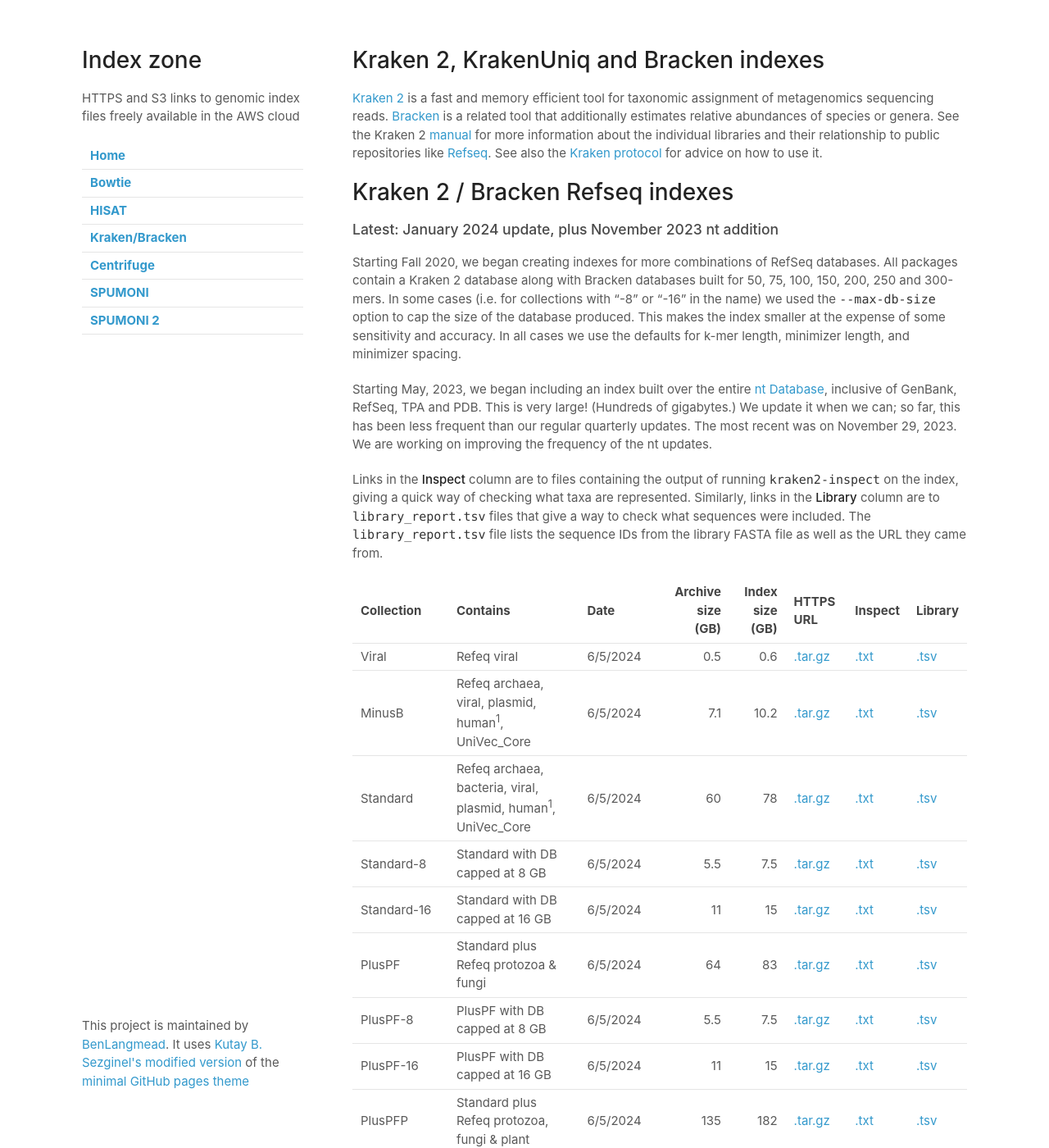
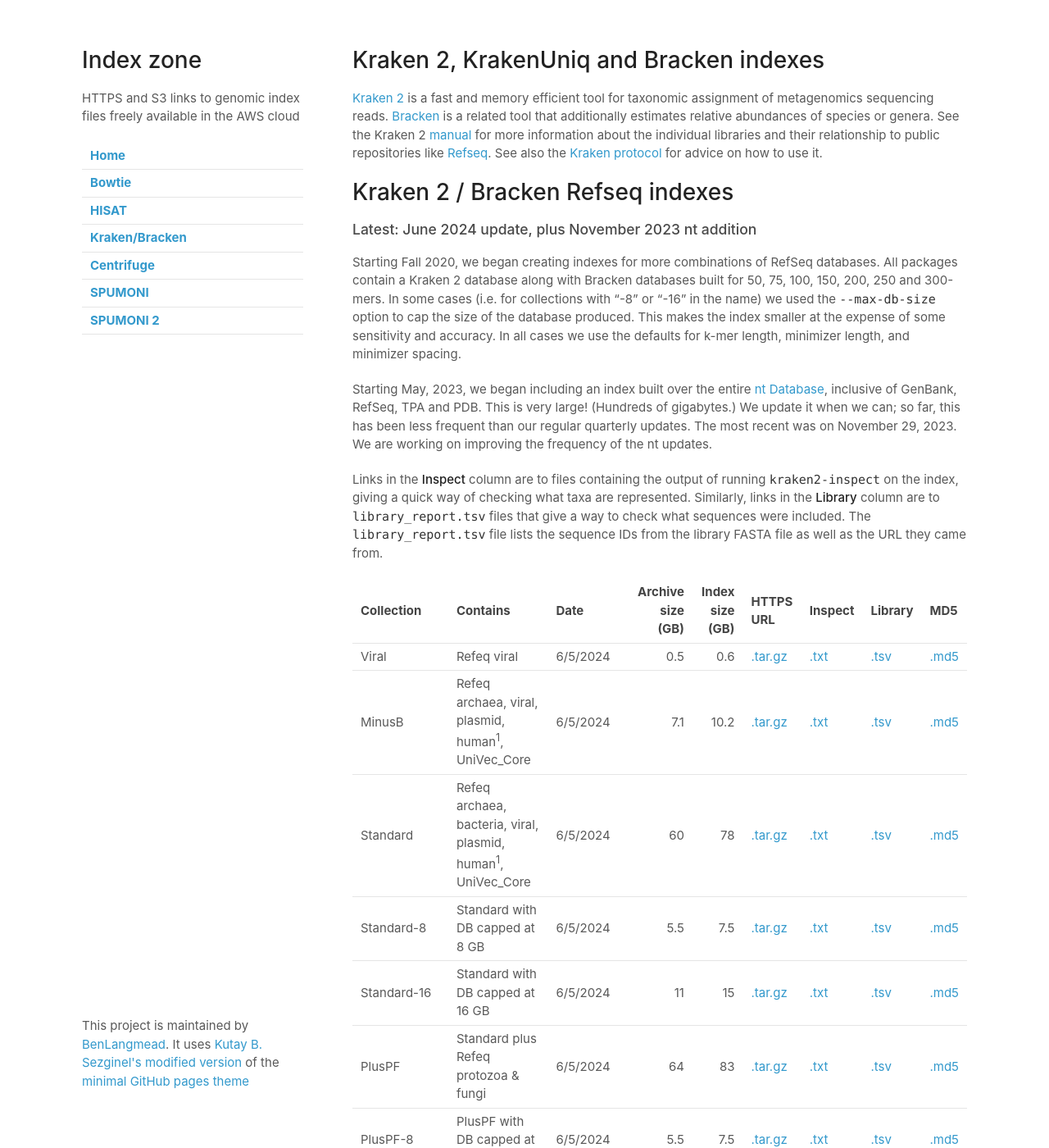
Before and after one commit to BenLangmead/aws-indexes, a Jekyll site: the page built from docs/k2.md, in a window 1280 px wide and 1400 px high. Shown: the whole window at 82% size. Built offline with Jekyll 4.4.1, drawn with Linux system fonts in a browser that asks for light colours; our own code applies the rules of GitHub Pages for plain Markdown files; some of the changed text lies outside the part shown.

Commit message:
added md5s

```diff
--- a/docs/k2.md
+++ b/docs/k2.md
@@ -6,7 +6,7 @@
 
 # Kraken 2 / Bracken Refseq indexes
 
-### Latest: January 2024 update, plus November 2023 nt addition
+### Latest: June 2024 update, plus November 2023 nt addition
 
 Starting Fall 2020, we began creating indexes for more combinations of RefSeq databases.
 All packages contain a Kraken 2 database along with Bracken databases built for 50, 75, 100, 150, 200, 250 and 300-mers.
@@ -20,21 +20,21 @@
 
 <div class="datatable-begin"></div>
 
-Collection             | Contains                                                                | Date       | Archive size (GB) | Index size (GB) | HTTPS URL                          | Inspect                                 | Library                                 |
----------------------- |-------------------------------------------------------------------------|------------|------------------:|----------------:|------------------------------------|-----------------------------------------|-----------------------------------------|
-Viral                  | Refeq viral                                                             | 6/5/2024   |               0.5 |             0.6 | [.tar.gz][k2_viral_20240605]       | [.txt][k2_viral_20240605_inspect]       | [.tsv][k2_viral_20240605_library]       |
-MinusB                 | Refeq archaea, viral, plasmid, human<sup>1</sup>, UniVec_Core           | 6/5/2024   |               7.1 |            10.2 | [.tar.gz][k2_minusb_20240605]      | [.txt][k2_minusb_20240605_inspect]      | [.tsv][k2_minusb_20240605_library]      |
-Standard               | Refeq archaea, bacteria, viral, plasmid, human<sup>1</sup>, UniVec_Core | 6/5/2024   |                60 |              78 | [.tar.gz][k2_standard_20240605]    | [.txt][k2_standard_20240605_inspect]    | [.tsv][k2_standard_20240605_library]    |
-Standard-8             | Standard with DB capped at 8 GB                                         | 6/5/2024   |               5.5 |             7.5 | [.tar.gz][k2_standard_8_20240605]  | [.txt][k2_standard_8_20240605_inspect]  | [.tsv][k2_standard_8_20240605_library]  |
-Standard-16            | Standard with DB capped at 16 GB                                        | 6/5/2024   |                11 |              15 | [.tar.gz][k2_standard_16_20240605] | [.txt][k2_standard_16_20240605_inspect] | [.tsv][k2_standard_16_20240605_library] |
-PlusPF                 | Standard plus Refeq protozoa & fungi                                    | 6/5/2024   |                64 |              83 | [.tar.gz][k2_pluspf_20240605]      | [.txt][k2_pluspf_20240605_inspect]      | [.tsv][k2_pluspf_20240605_library]      |
-PlusPF-8               | PlusPF with DB capped at 8 GB                                           | 6/5/2024   |               5.5 |             7.5 | [.tar.gz][k2_pluspf_8_20240605]    | [.txt][k2_pluspf_8_20240605_inspect]    | [.tsv][k2_pluspf_8_20240605_library]    |
-PlusPF-16              | PlusPF with DB capped at 16 GB                                          | 6/5/2024   |                11 |              15 | [.tar.gz][k2_pluspf_16_20240605]   | [.txt][k2_pluspf_16_20240605_inspect]   | [.tsv][k2_pluspf_16_20240605_library]   |
-PlusPFP                | Standard plus Refeq protozoa, fungi & plant                             | 6/5/2024   |               135 |             182 | [.tar.gz][k2_pluspfp_20240605]     | [.txt][k2_pluspfp_20240605_inspect]     | [.tsv][k2_pluspfp_20240605_library]     |
-PlusPFP-8              | PlusPFP with DB capped at 8 GB                                          | 6/5/2024   |               5.1 |             7.5 | [.tar.gz][k2_pluspfp_8_20240605]   | [.txt][k2_pluspfp_8_20240605_inspect]   | [.tsv][k2_pluspfp_8_20240605_library]   |
-PlusPFP-16             | PlusPFP with DB capped at 16 GB                                         | 6/5/2024   |                11 |              15 | [.tar.gz][k2_pluspfp_16_20240605]  | [.txt][k2_pluspfp_16_20240605_inspect]  | [.tsv][k2_pluspfp_16_20240605_library]  |
-EuPathDB46<sup>2</sup> | Eukaryotic pathogen genomes with contaminants removed                   | 4/18/2023  |               8.4 |              11 | [.tar.gz][k2_eupathdb_20230418]    | [.txt][k2_eupathdb_20230418_inspect]    | N/A                                     |
-nt Database            | Very large collection, inclusive of GenBank, RefSeq, TPA and PDB        | 11/29/2023 |               550 |             710 | [.tar.gz][k2_nt_20231129]          | [.txt][k2_nt_20231129_inspect]          | [.tsv][k2_nt_20231129_library]          |
+Collection             | Contains                                                                | Date       | Archive size (GB) | Index size (GB) | HTTPS URL                          | Inspect                                 | Library                                 | MD5                                 |
+---------------------- |-------------------------------------------------------------------------|------------|------------------:|----------------:|------------------------------------|-----------------------------------------|-----------------------------------------| ----------------------------------- |
+Viral                  | Refeq viral                                                             | 6/5/2024   |               0.5 |             0.6 | [.tar.gz][k2_viral_20240605]       | [.txt][k2_viral_20240605_inspect]       | [.tsv][k2_viral_20240605_library]       | [.md5][k2_viral_20240605_md5]       |
+MinusB                 | Refeq archaea, viral, plasmid, human<sup>1</sup>, UniVec_Core           | 6/5/2024   |               7.1 |            10.2 | [.tar.gz][k2_minusb_20240605]      | [.txt][k2_minusb_20240605_inspect]      | [.tsv][k2_minusb_20240605_library]      | [.md5][k2_minusb_20240605_md5]      |
+Standard               | Refeq archaea, bacteria, viral, plasmid, human<sup>1</sup>, UniVec_Core | 6/5/2024   |                60 |              78 | [.tar.gz][k2_standard_20240605]    | [.txt][k2_standard_20240605_inspect]    | [.tsv][k2_standard_20240605_library]    | [.md5][k2_standard_20240605_md5]    |
+Standard-8             | Standard with DB capped at 8 GB                                         | 6/5/2024   |               5.5 |             7.5 | [.tar.gz][k2_standard_8_20240605]  | [.txt][k2_standard_8_20240605_inspect]  | [.tsv][k2_standard_8_20240605_library]  | [.md5][k2_standard_8_20240605_md5]  |
+Standard-16            | Standard with DB capped at 16 GB                                        | 6/5/2024   |                11 |              15 | [.tar.gz][k2_standard_16_20240605] | [.txt][k2_standard_16_20240605_inspect] | [.tsv][k2_standard_16_20240605_library] | [.md5][k2_standard_16_20240605_md5] |
+PlusPF                 | Standard plus Refeq protozoa & fungi                                    | 6/5/2024   |                64 |              83 | [.tar.gz][k2_pluspf_20240605]      | [.txt][k2_pluspf_20240605_inspect]      | [.tsv][k2_pluspf_20240605_library]      | [.md5][k2_pluspf_20240605_md5]      |
+PlusPF-8               | PlusPF with DB capped at 8 GB                                           | 6/5/2024   |               5.5 |             7.5 | [.tar.gz][k2_pluspf_8_20240605]    | [.txt][k2_pluspf_8_20240605_inspect]    | [.tsv][k2_pluspf_8_20240605_library]    | [.md5][k2_pluspf_8_20240605_md5]    |
+PlusPF-16              | PlusPF with DB capped at 16 GB                                          | 6/5/2024   |                11 |              15 | [.tar.gz][k2_pluspf_16_20240605]   | [.txt][k2_pluspf_16_20240605_inspect]   | [.tsv][k2_pluspf_16_20240605_library]   | [.md5][k2_pluspf_16_20240605_md5]   |
+PlusPFP                | Standard plus Refeq protozoa, fungi & plant                             | 6/5/2024   |               135 |             182 | [.tar.gz][k2_pluspfp_20240605]     | [.txt][k2_pluspfp_20240605_inspect]     | [.tsv][k2_pluspfp_20240605_library]     | [.md5][k2_pluspfp_20240605_md5]     |
+PlusPFP-8              | PlusPFP with DB capped at 8 GB                                          | 6/5/2024   |               5.1 |             7.5 | [.tar.gz][k2_pluspfp_8_20240605]   | [.txt][k2_pluspfp_8_20240605_inspect]   | [.tsv][k2_pluspfp_8_20240605_library]   | [.md5][k2_pluspfp_8_20240605_md5]   |
+PlusPFP-16             | PlusPFP with DB capped at 16 GB                                         | 6/5/2024   |                11 |              15 | [.tar.gz][k2_pluspfp_16_20240605]  | [.txt][k2_pluspfp_16_20240605_inspect]  | [.tsv][k2_pluspfp_16_20240605_library]  | [.md5][k2_pluspfp_16_20240605_md5]  |
+EuPathDB46<sup>2</sup> | Eukaryotic pathogen genomes with contaminants removed                   | 4/18/2023  |               8.4 |              11 | [.tar.gz][k2_eupathdb_20230418]    | [.txt][k2_eupathdb_20230418_inspect]    | N/A                                     | N/A                                 |
+nt Database            | Very large collection, inclusive of GenBank, RefSeq, TPA and PDB        | 11/29/2023 |               550 |             710 | [.tar.gz][k2_nt_20231129]          | [.txt][k2_nt_20231129_inspect]          | [.tsv][k2_nt_20231129_library]          | N/A                                 |
 
 <!--
 nt Database            | Very large collection, inclusive of GenBank, RefSeq, TPA and PDB        | 5/30/2024  |               683 |             888 | [.tar.gz][k2_nt_20240531]          | [.txt][k2_nt_20240531_inspect]          | [.tsv][k2_nt_20240531_library]          |
@@ -95,6 +95,17 @@
 [k2_pluspfp_8_20240605_library]: https://genome-idx.s3.amazonaws.com/kraken/pluspfp_08gb_20240605/library_report.tsv
 [k2_pluspfp_16_20240605_library]: https://genome-idx.s3.amazonaws.com/kraken/pluspfp_16gb_20240605/library_report.tsv
 
+[k2_viral_20240605_md5]: https://genome-idx.s3.amazonaws.com/kraken/viral_20240605/viral.md5
+[k2_minusb_20240605_md5]: https://genome-idx.s3.amazonaws.com/kraken/minusb_20240605/minusb.md5
+[k2_standard_20240605_md5]: https://genome-idx.s3.amazonaws.com/kraken/standard_20240605/standard.md5
+[k2_standard_8_20240605_md5]: https://genome-idx.s3.amazonaws.com/kraken/standard_08gb_20240605/standard_08gb.md5
+[k2_standard_16_20240605_md5]: https://genome-idx.s3.amazonaws.com/kraken/standard_16gb_20240605/standard_16gb.md5
+[k2_pluspf_20240605_md5]: https://genome-idx.s3.amazonaws.com/kraken/pluspf_20240605/pluspf.md5
+[k2_pluspf_8_20240605_md5]: https://genome-idx.s3.amazonaws.com/kraken/pluspf_08gb_20240605/pluspf_08gb.md5
+[k2_pluspf_16_20240605_md5]: https://genome-idx.s3.amazonaws.com/kraken/pluspf_16gb_20240605/pluspf_16gb.md5
+[k2_pluspfp_20240605_md5]: https://genome-idx.s3.amazonaws.com/kraken/pluspfp_20240605/pluspfp.md5
+[k2_pluspfp_8_20240605_md5]: https://genome-idx.s3.amazonaws.com/kraken/pluspfp_08gb_20240605/pluspfp_08gb.md5
+[k2_pluspfp_16_20240605_md5]: https://genome-idx.s3.amazonaws.com/kraken/pluspfp_16gb_20240605/pluspfp_16gb.md5
 
 
 
```
